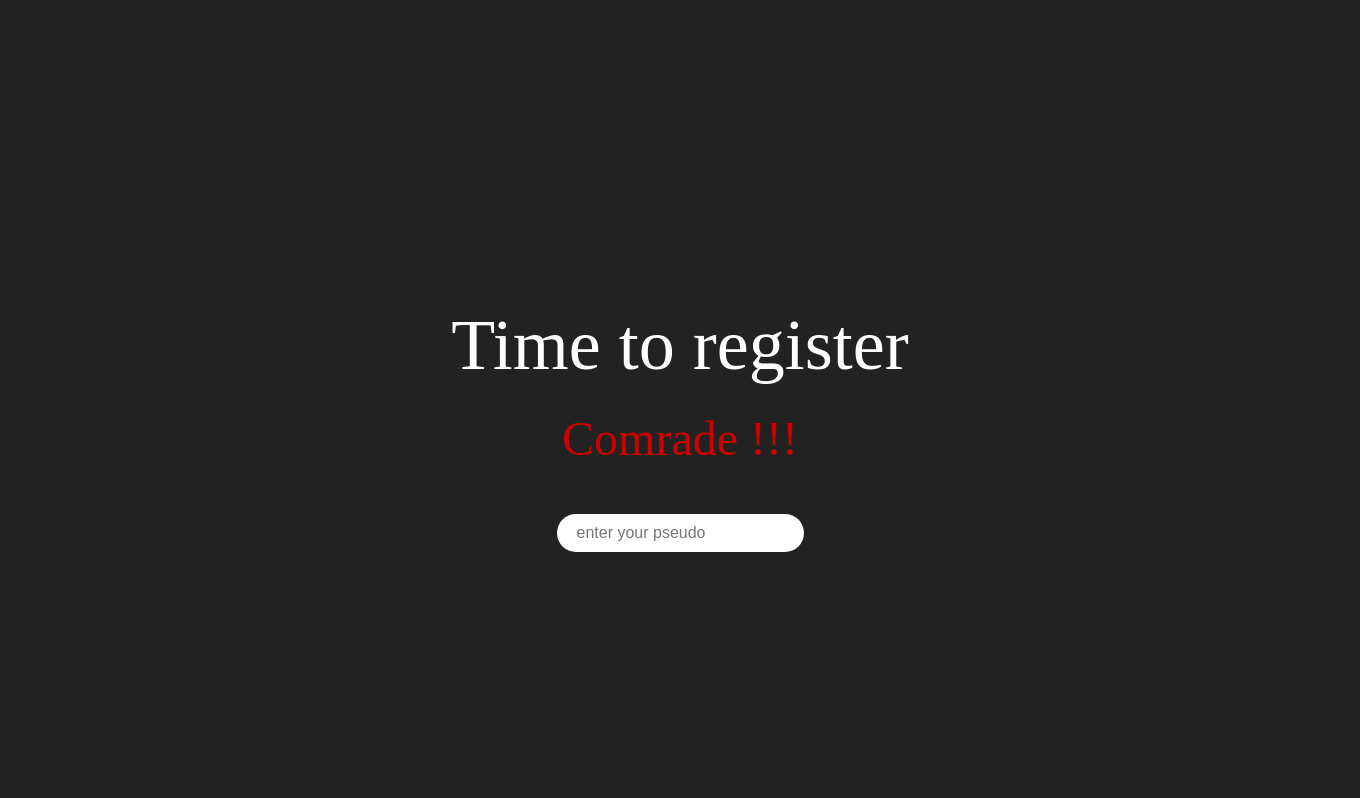
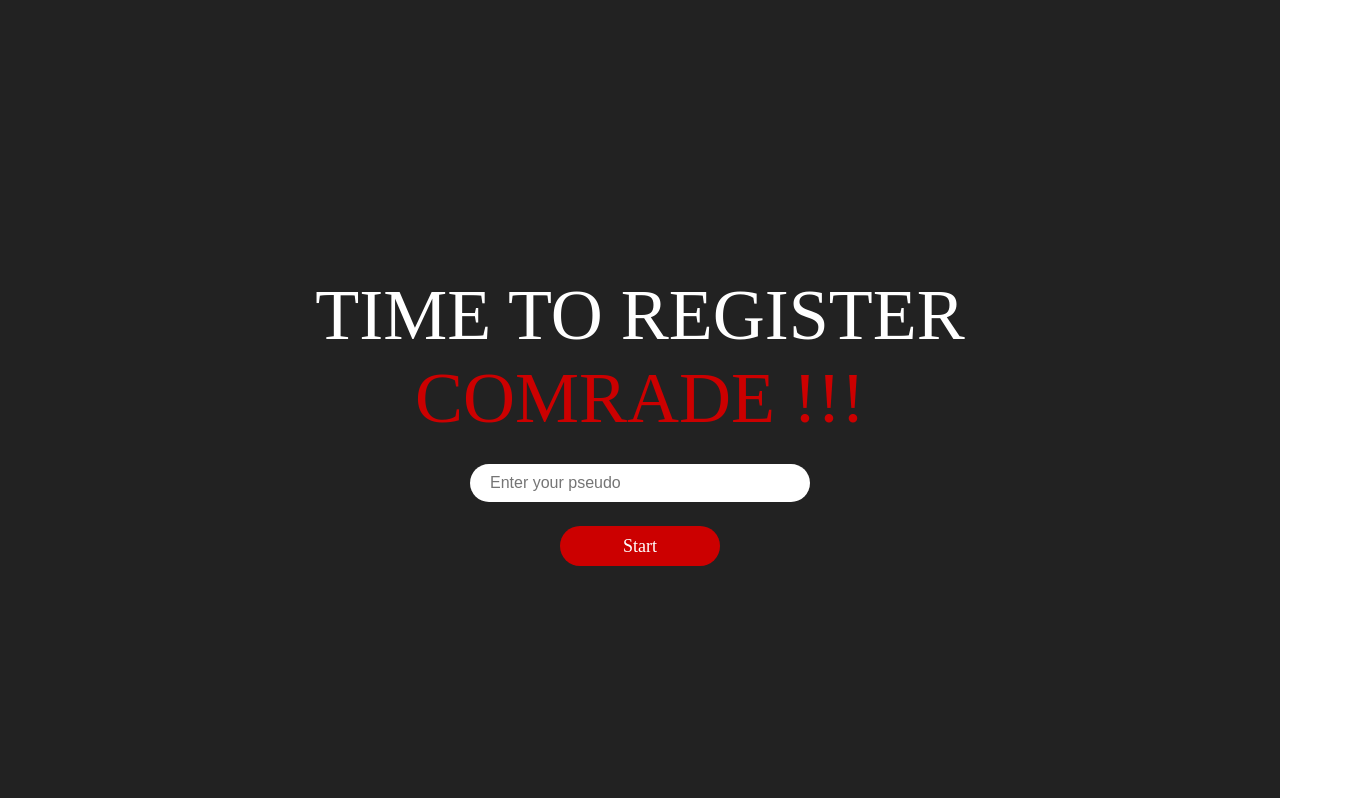
Before and after one commit to artainmo/red-tetris, a React app: page /auth in a window 1280 px wide. Shown: the top 798 px of the page, 1360 px wide, since content can reach past the window. Built offline with nearby package versions, Linux system fonts and the light colour scheme.

Commit message:
fix css in Auth page, center elements, move button to the center, move css common to multiple pages in style/pagesStyle.js;

```diff
--- a/package.json
+++ b/package.json
@@ -22,7 +22,6 @@
     "@reduxjs/toolkit": "^2.2.1",
     "axios": "^1.3.4",
     "cors": "^2.8.5",
-    "css-loader": "^6.7.3",
     "express": "^4.18.2",
     "fs": "^0.0.1-security",
     "n-readlines": "^1.0.1",
@@ -41,6 +40,7 @@
     "@babel/preset-env": "^7.20.2",
     "@babel/preset-react": "^7.18.6",
     "babel-loader": "^9.1.2",
+    "css-loader": "^7.1.2",
     "file-loader": "^6.2.0",
     "html-webpack-plugin": "^5.5.0",
     "webpack": "^5.76.1",
--- a/src/client/pages/Auth.js
+++ b/src/client/pages/Auth.js
@@ -4,7 +4,7 @@ import { userConnect } from '../redux/slices/authSlice';
 import { useNavigate } from 'react-router-dom';
 import { colors } from '../style/colors';
 import Button from '../components/shared/Button';
-import { redOctoberRegular } from '../style/fonts';
+import { whiteStyle, redStyle, pageMainContainerStyle, startButtonContainerStyle } from "../style/pagesStyle";
 
 const Auth = () => {
 	const dispatch = useDispatch();
@@ -37,24 +37,13 @@ const Auth = () => {
 		borderRadius: '20px',
 		fontSize: '16px',
 		padding: '10px 20px',
-		margin: '24px'
+		margin: '24px',
+		width: '25%'
 	}
 
 	const errMsgStyle = {
 		color: 'red',
 		fontSize: '12px',
-	}
-
-	const authMainContainerStyle = {
-		width: '100vw',
-		height: '100vh',
-		backgroundColor: colors.backgroundDarkGrey,
-		margin: 0,
-		padding: '40px',
-		display: 'flex',
-		justifyContent: 'center',
-		alignItems: 'center',
-		flexDirection: 'column',
 	}
 
 	const mainPartContainerStyle = {
@@ -70,14 +59,6 @@ const Auth = () => {
 		boxSizing: 'border-box',
 	}
 
-	const buttonPartContainerStyle = {
-		width: '100%',
-		height: '40px',
-		display: 'flex',
-		justifyContent: 'flex-end',
-		alignItems: 'center',
-	}
-
 	const textsContainerStyle = {
 		width: '100%',
 		height: 'auto',
@@ -85,39 +66,18 @@ const Auth = () => {
 		justifyContent: 'center',
 		alignItems: 'center',
 		flexDirection: 'column',
-
-	}
-
-	const whiteStyle = {
-		...redOctoberRegular,
-		color: colors.white,
-		fontSize: '72px',
-		margin: 0,
-		padding: 0,
-		paddingBottom: '24px',
-	}
-
-	const redStyle = {
-		...redOctoberRegular,
-		color: colors.sovietRed,
-		fontSize: '48px',
-		margin: 0,
-		padding: 0,
-		paddingBottom: '24px',
 	}
 
 	return (
-		<div style={authMainContainerStyle}>
+		<div style={pageMainContainerStyle}>
 			<div style={mainPartContainerStyle}>
 				<div style={textsContainerStyle}>
-					<p style={whiteStyle}>Time to register</p>
-					<p style={redStyle}>Comrade !!!</p>
-				</div>
-				<div>
+					<p style={whiteStyle}>TIME TO REGISTER</p>
+					<p style={redStyle}>COMRADE !!!</p>
 					<input
 						style={inputStyle}
 						type='text'
-						placeholder='enter your pseudo'
+						placeholder='Enter your pseudo'
 						value={localName}
 						onChange={(e) => {
 							setLocalName(e.target.value);
@@ -127,15 +87,13 @@ const Auth = () => {
 					{nameTooLong && <p style={errMsgStyle}>Please enter a shorter username</p>}
 					{emptyInputErrMsg && <p style={errMsgStyle}>Empty inputs are invalid</p>}
 					{nameInvalidChars && <p style={errMsgStyle}>Invalid characters</p>}
+					<Button style={startButtonContainerStyle}
+						textContent='Start'
+						onClick={() => {
+							handleAuth();
+						}}
+					/>
 				</div>
-			</div>
-			<div style={buttonPartContainerStyle}>
-				<Button
-					textContent='Start'
-					onClick={() => {
-						handleAuth();
-					}}
-				/>
 			</div>
 		</div>
 	);
--- a/src/client/pages/LandingPage.js
+++ b/src/client/pages/LandingPage.js
@@ -1,24 +1,11 @@
 import React from "react";
-import { redOctoberRegular } from "../style/fonts";
-import { colors } from "../style/colors";
 import Button from "../components/shared/Button";
 import { useNavigate } from "react-router-dom";
+import { whiteStyle, redStyle, pageMainContainerStyle, startButtonContainerStyle } from "../style/pagesStyle";
 
 const LandingPage = () => {
 
 	const navigate = useNavigate();
-
-	const landingPageContainerStyle = {
-		width: '100vw',
-		height: '100vh',
-		backgroundColor: colors.backgroundDarkGrey,
-		padding: '40px',
-		display: 'flex',
-		justifyContent: 'center',
-		alignItems: 'center',
-		flexDirection: 'column',
-		boxSizing: 'border-box',
-	}
 
 	const titleContainerStyle = {
 		height: '100%',
@@ -29,30 +16,6 @@ const LandingPage = () => {
 		margin: 'auto'
 	}
 
-	const redStyle = {
-		color: colors.sovietRed,
-		...redOctoberRegular,
-		fontSize: '72px',
-		margin: 0,
-		padding: 0,
-	}
-
-	const whiteStyle = {
-		color: colors.white,
-		...redOctoberRegular,
-		fontSize: '72px',
-		margin: 0,
-		padding: 0,
-	}
-
-	const buttonContainerStyle = {
-		width: '100%',
-		height: '40px',
-		display: 'flex',
-		justifyContent: 'flex-end',
-		alignItems: 'center',
-	}
-
 	const redContainerStyle = {
 		width: '100%',
 		display: 'flex',
@@ -61,7 +24,7 @@ const LandingPage = () => {
 	}
 
 	return (
-		<div style={landingPageContainerStyle}>
+		<div style={pageMainContainerStyle}>
 			<div style={titleContainerStyle}>
 				<div style={redContainerStyle}>
 					<p style={redStyle}>
@@ -74,7 +37,7 @@ const LandingPage = () => {
 					</p>
 				</div>
 			</div>
-			<div style={buttonContainerStyle}>
+			<div style={startButtonContainerStyle}>
 				<Button
 					textContent='Start'
 					onClick={() => {
--- a/src/client/style/fonts.js
+++ b/src/client/style/fonts.js
@@ -2,7 +2,7 @@
 	Font for the design of the website
 */
 
-const redOctoberBaseStyle = {
+export const redOctoberBaseStyle = {
 	fontFamily: 'Red October',
     fontStyle: 'normal',
 }
--- /dev/null
+++ b/src/client/style/pagesStyle.js
@@ -0,0 +1,38 @@
+import { colors } from "./colors"
+import { redOctoberRegular } from "../style/fonts";
+
+export const redStyle = {
+    color: colors.sovietRed,
+    ...redOctoberRegular,
+    fontSize: '72px',
+    margin: 0,
+    padding: 0,
+}
+
+export const whiteStyle = {
+    color: colors.white,
+    ...redOctoberRegular,
+    fontSize: '72px',
+    margin: 0,
+    padding: 0,
+}
+
+export const startButtonContainerStyle = {
+    width: '100%',
+    height: '40px',
+    display: 'flex',
+    justifyContent: 'flex-end',
+    alignItems: 'center'
+}
+
+export const pageMainContainerStyle = {
+    width: '100vw',
+    height: '100vh',
+    backgroundColor: colors.backgroundDarkGrey,
+    padding: '40px',
+    display: 'flex',
+    justifyContent: 'center',
+    alignItems: 'center',
+    flexDirection: 'column',
+    boxSizing: 'border-box',
+}
```
